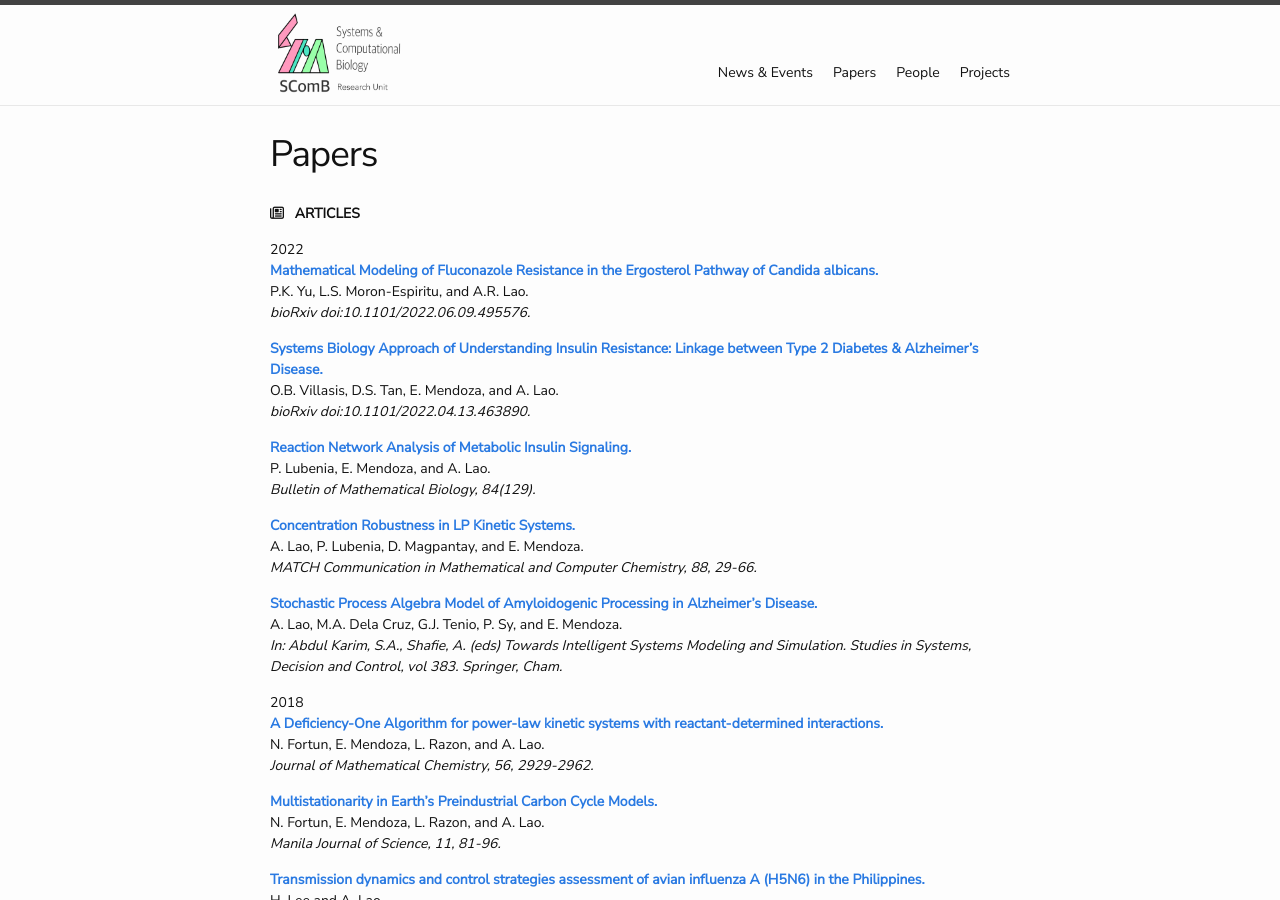
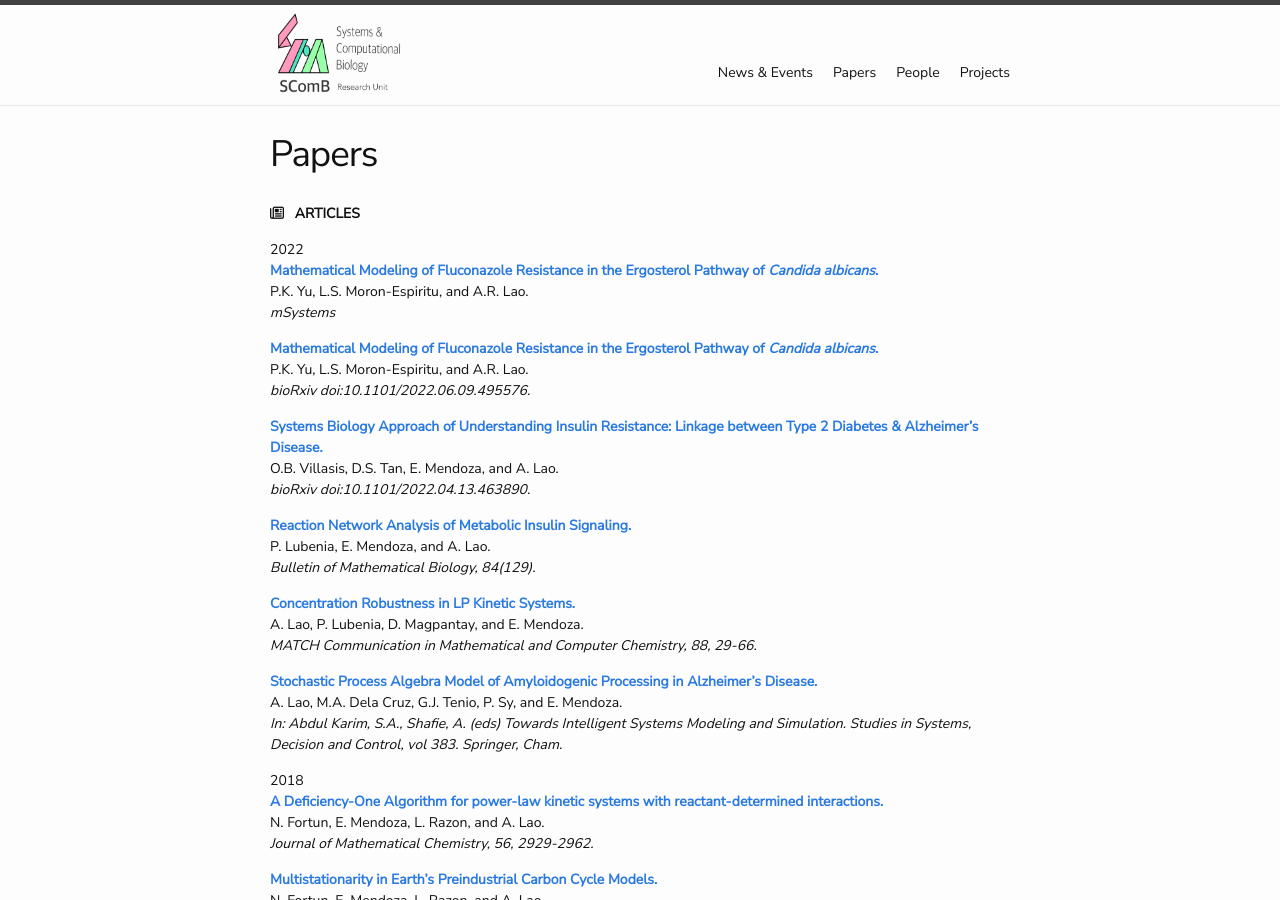
Before and after one commit to dlsu-scomb/dlsu-scomb.github.io, a Jekyll site: the page built from papers.md, in a window 1280 px wide and 900 px high. Built offline with Jekyll 4.4.1, drawn with Linux system fonts in a browser that asks for light colours; nearby versions of some CDN libraries; a style sheet for code colours, icons or effects is not loaded.

Commit message:
Added RA's and Candida AMR paper

```diff
--- a/papers.md
+++ b/papers.md
@@ -6,7 +6,11 @@ permalink: /papers/
 <i class="fa-regular fa-newspaper"></i> &nbsp; **ARTICLES**
 
 2022 <br>
-[**Mathematical Modeling of Fluconazole Resistance in the Ergosterol Pathway of Candida albicans.**](https://www.biorxiv.org/content/biorxiv/early/2022/06/12/2022.06.09.495576.full.pdf) <br>
+[**Mathematical Modeling of Fluconazole Resistance in the Ergosterol Pathway of *Candida albicans*.**](https://journals.asm.org/doi/10.1128/msystems.00691-22) <br>
+P.K. Yu, L.S. Moron-Espiritu, and A.R. Lao. <br>
+*mSystems*
+
+[**Mathematical Modeling of Fluconazole Resistance in the Ergosterol Pathway of *Candida albicans*.**](https://www.biorxiv.org/content/biorxiv/early/2022/06/12/2022.06.09.495576.full.pdf) <br>
 P.K. Yu, L.S. Moron-Espiritu, and A.R. Lao. <br>
 *bioRxiv doi:10.1101/2022.06.09.495576.*
 
```
Also changed, not shown: people.md (+4 -0 lines).
